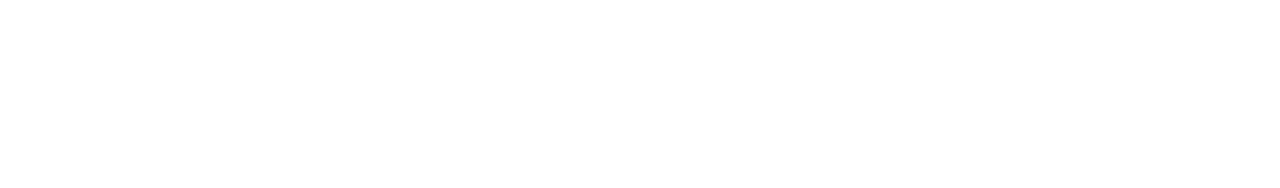
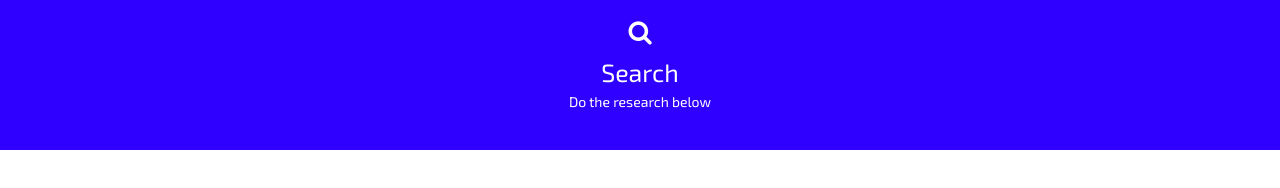
Before and after one commit to w13gehts/frontend-crud-challenge, a plain HTML site: page index.html in a window 1280 px wide. Drawn offline with nearby package versions, Linux system fonts and the light colour scheme.

Commit message:
second commit

```diff
--- a/css/style.css
+++ b/css/style.css
@@ -0,0 +1,40 @@
+/* Header */
+.header_total {
+  position: fixed;
+  top: 0;
+  width: 100%;
+  z-index: 1;
+}
+
+.title {
+  background: #2f00ff;
+  width: 100%;
+  height: 150px;
+  padding: 5px 0;
+  text-align: center;
+  color: white;
+}
+
+.title h2 {
+  font-family: "Exo 2", sans-serif;
+  font-size: 25px;
+  padding-top: 5px;
+}
+
+.title p {
+  font-family: "Exo 2", sans-serif;
+  font-size: 14px;
+}
+
+.title i {
+  font-size: 25px;
+  padding: 15px;
+}
+
+.column-1 {
+  background: red;
+}
+
+.column-2 {
+  background: blue;
+}
--- a/index.html
+++ b/index.html
@@ -11,13 +11,30 @@
   <link rel="stylesheet" href="css/reset.css">
   <link rel="stylesheet" href="css/grid.css">
   <link rel="stylesheet" href="css/style.css">
+
+  <link rel="preconnect" href="https://fonts.gstatic.com">
+  <link href="https://fonts.googleapis.com/css2?family=Exo+2:wght@100;400;600&display=swap" rel="stylesheet">
+
+  <link rel="stylesheet" href="https://www.w3schools.com/w3css/4/w3.css">
+  <link rel="stylesheet" href="https://cdnjs.cloudflare.com/ajax/libs/font-awesome/4.7.0/css/font-awesome.min.css">
 </head>
 
 <body>
   <!-- header -->
-  <header>
+  <header class="header_total">
+    <div class="title">
+      <i class="fa fa-search">
+        <h2>Search</h2>
+        <p>Do the research below</p>
+      </i>
+    </div>
+  </header>
 
-  </header>
+  <div class="container grid-16">
+    <div class="column-1"></div>
+    <div class="column-2"></div>
+  </div>
+
   <!-- footer -->
   <footer>
 
```
